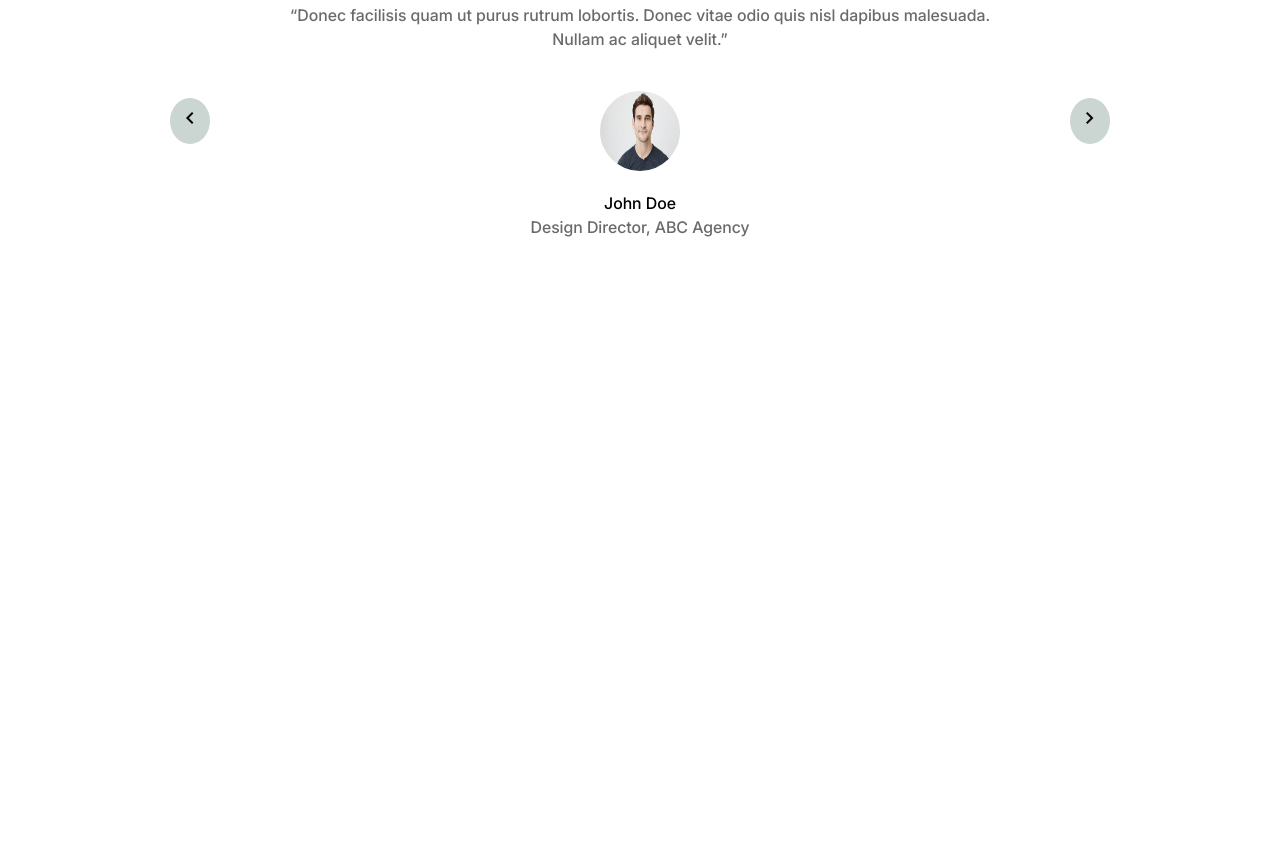
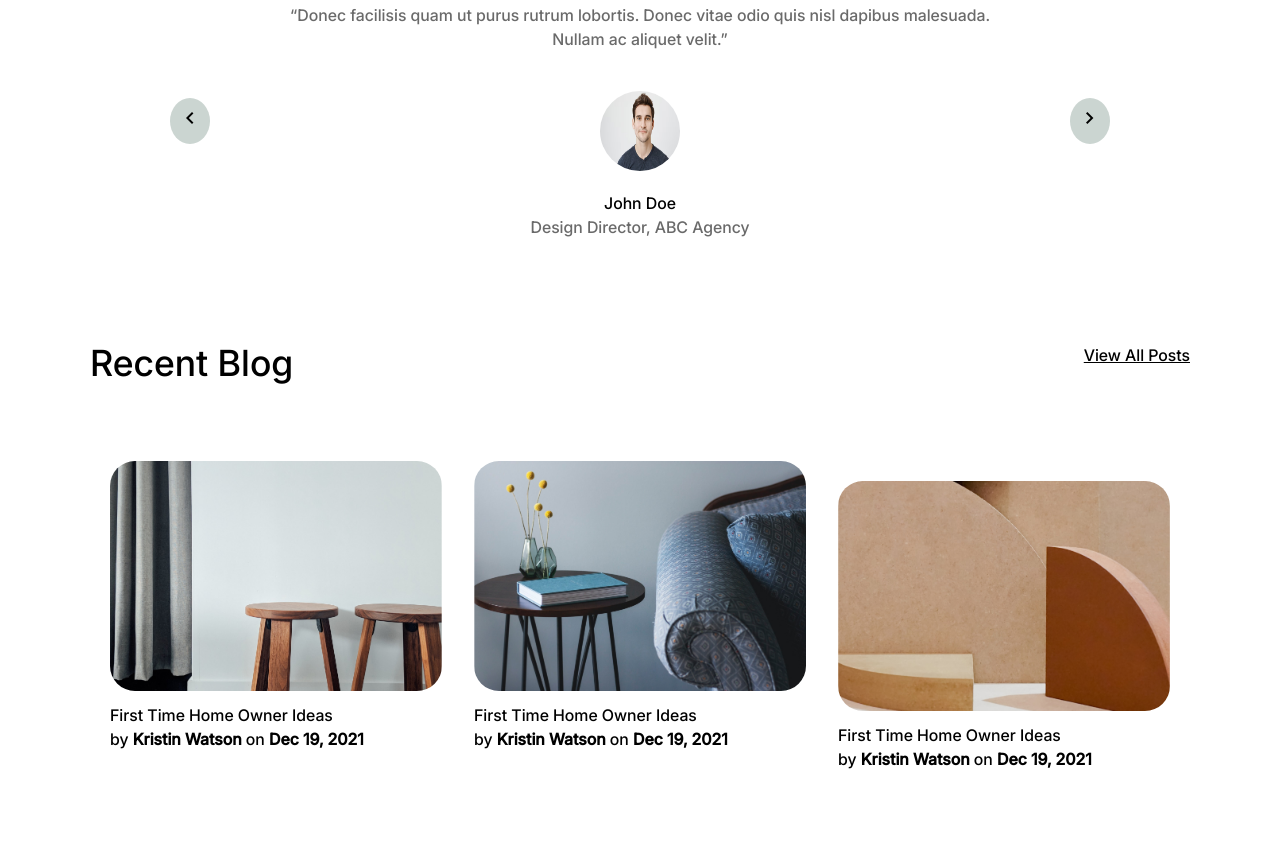
Before and after one commit to sevincyunusova/furni-site, a plain HTML site: page index.html in a window 1280 px wide. Shown: the part 2147-3003 px from the top of the page. Before the commit the page ends 2458 px from the top, so only its background shows below. Drawn offline with nearby package versions, Linux system fonts and the light colour scheme.

Commit message:
page-5 finished

```diff
--- a/index.html
+++ b/index.html
@@ -97,7 +97,8 @@
                     <h3 class="text-[27px] md:text-[35px] mb-5">Crafted with excellent material.</h3>
                 </div>
                 <div class="main">
-                    <p class="text-[#6A6A6A] text-[15px] md:text-[17px] leading-relaxed ">Donec vitae odio quis nisl dapibus malesuada.
+                    <p class="text-[#6A6A6A] text-[15px] md:text-[17px] leading-relaxed ">Donec vitae odio quis nisl
+                        dapibus malesuada.
                         Nullam ac aliquet velit. Aliquam vulputate velit
                         imperdiet dolor tempor tristique.</p>
                 </div>
@@ -246,7 +247,8 @@
 
 
         <div class="flex px-[150px]">
-            <div id="left-button" class="button-left my-auto bg-[#CBD5D1] rounded-[50%] items-center p-2 hidden md:block cursor-pointer">
+            <div id="left-button"
+                class="button-left my-auto bg-[#CBD5D1] rounded-[50%] items-center p-2 hidden md:block cursor-pointer">
                 <span class="material-symbols-outlined my-auto">
                     chevron_left
                 </span>
@@ -254,7 +256,8 @@
 
             <div class="main mx-auto">
                 <div class="text">
-                    <p id="slider-text" class="text-[#6A6A6A] mb-10 max-w-[700px]">“Donec facilisis quam ut purus rutrum lobortis. Donec vitae odio quis nisl dapibus malesuada.
+                    <p id="slider-text" class="text-[#6A6A6A] mb-10 max-w-[700px]">“Donec facilisis quam ut purus rutrum
+                        lobortis. Donec vitae odio quis nisl dapibus malesuada.
                         Nullam
                         ac aliquet velit. Aliquam vulputate velit imperdiet dolor tempor tristique. Pellentesque
                         habitant
@@ -263,14 +266,16 @@
                         dui quis scelerisque.”</p>
                 </div>
                 <div class="img">
-                    <img id="slider-image" class="rounded-[50%] w-20 h-20  mx-auto mb-5" src="./pics/person-1.png" alt="Maria Jones">
+                    <img id="slider-image" class="rounded-[50%] w-20 h-20  mx-auto mb-5" src="./pics/person-1.png"
+                        alt="Maria Jones">
                     <h4 id="slider-name">Maria Jones</h4>
                     <p id="slider-job" class="text-[#6A6A6A]">CEO, Co-Founder, XYZ Inc.</p>
                 </div>
 
             </div>
 
-            <div id="right-button" class="button-right my-auto bg-[#CBD5D1] rounded-[50%] items-center p-2 hidden md:block cursor-pointer">
+            <div id="right-button"
+                class="button-right my-auto bg-[#CBD5D1] rounded-[50%] items-center p-2 hidden md:block cursor-pointer">
                 <span class="material-symbols-outlined">
                     chevron_right
                 </span>
@@ -279,8 +284,39 @@
     </div>
 
 
-    <div class="page-5">
+    <div class="page-5 px-5 md:px-10 py-8 mb-10">
+        <div class="header md:px-[50px] mx-auto ">
+            <div class="txt md:justify-between md:flex">
+                <p class="text-2xl md:text-4xl mb-2">Recent Blog</p>
+                <p class="underline hover:no-underline transition cursor-pointer mb-10 md:mb-0">View All Posts</p>
+            </div>
+        </div>
 
+        <div class="main md:grid md:grid-cols-3 gap-8 md:p-[70px]">
+            <div class="card relative cursor-pointer mb-8">
+                <img class="rounded-[25px] mb-3" src="./pics/page-5_card-1.jpg" alt="">
+                <div class="absolute bg-white opacity-0 hover:opacity-40
+                h-[calc(100%-80px)] transition-opacity duration-300"></div>
+                <h3 class="selection:bg-gray-400 selection:text-white">First Time Home Owner Ideas</h3>
+                <p>by <b>Kristin Watson</b> on <b>Dec 19, 2021</b></p>
+            </div>
+
+            <div class="card relative cursor-pointer mb-8">
+                <img class="rounded-[25px] mb-3" src="./pics/page-5-card-2.jpg" alt="">
+                <div class="absolute bg-white opacity-0 hover:opacity-40
+                h-[calc(100%-80px)] transition-opacity duration-300"></div>
+                <h3 class="selection:bg-gray-400 selection:text-white">First Time Home Owner Ideas</h3>
+                <p>by <b>Kristin Watson</b> on <b>Dec 19, 2021</b></p>
+            </div>
+
+            <div class="card relative cursor-pointer mt-5">
+                <img class="rounded-[25px] mb-3" src="./pics/page-5-card-3.jpg" alt="">
+                <div class="absolute bg-white opacity-0 hover:opacity-40
+                h-[calc(100%-80px)] transition-opacity duration-300"></div>
+                <h3 class="selection:bg-gray-400 selection:text-white">First Time Home Owner Ideas</h3>
+                <p>by <b>Kristin Watson</b> on <b>Dec 19, 2021</b></p>
+            </div>
+        </div>
     </div>
 
 
```
Also changed, not shown: pics/page-5-card-2.jpg (added), pics/page-5-card-3.jpg (added), pics/page-5_card-1.jpg (added).
